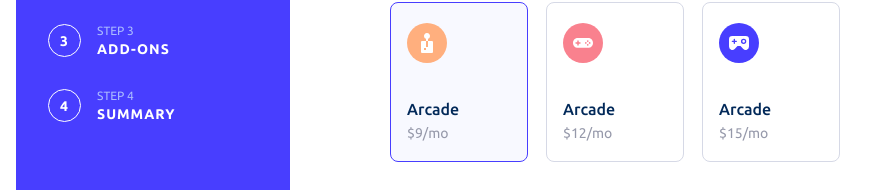
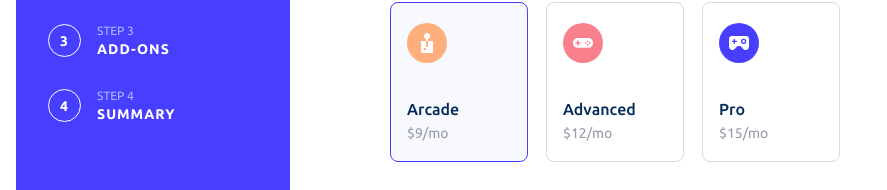
Before and after one commit to yogeshdatir/multi-step-form, a React (Vite) app: page / in a window 1280 px wide. Shown: the part 162-352 px from the top of the page, without its empty margins (0-887 px from the left). Built offline with nearby package versions, Linux system fonts and the light colour scheme.

Commit message:
added plan select state management

```diff
--- a/src/components/PlanSelectionForm/PlanSelectionForm.styled.tsx
+++ b/src/components/PlanSelectionForm/PlanSelectionForm.styled.tsx
@@ -15,6 +15,7 @@ export const Card = styled.div`
   justify-content: space-between;
   width: 138px;
   height: 160px;
+  cursor: pointer;
 
   &[aria-selected='true'] {
     border: 1px solid var(--purple, #483eff);
--- a/src/components/PlanSelectionForm/PlanSelectionForm.tsx
+++ b/src/components/PlanSelectionForm/PlanSelectionForm.tsx
@@ -24,8 +24,14 @@ import { useState } from 'react';
 
 const PlanSelectionForm = () => {
   const [isYearly, setIsYearly] = useState(false);
+  const [selectedPlan, setSelectedPlan] = useState('arcade');
+
   const handleChange = () => {
     setIsYearly(!isYearly);
+  };
+
+  const handlePlanSelection = (clickedPlan: string) => {
+    setSelectedPlan(clickedPlan);
   };
 
   return (
@@ -38,24 +44,33 @@ const PlanSelectionForm = () => {
       </FormHeader>
       <FormBody style={{ gap: '2rem' }}>
         <CardList>
-          <Card aria-selected={true}>
+          <Card
+            aria-selected={selectedPlan === 'arcade'}
+            onClick={() => handlePlanSelection('arcade')}
+          >
             <ArcadeImage />
             <CardDetails>
               <h5>Arcade</h5>
               <p>$9/mo</p>
             </CardDetails>
           </Card>
-          <Card>
+          <Card
+            aria-selected={selectedPlan === 'advanced'}
+            onClick={() => handlePlanSelection('advanced')}
+          >
             <AdvancedImage />
             <CardDetails>
-              <h5>Arcade</h5>
+              <h5>Advanced</h5>
               <p>$12/mo</p>
             </CardDetails>
           </Card>
-          <Card>
+          <Card
+            aria-selected={selectedPlan === 'pro'}
+            onClick={() => handlePlanSelection('pro')}
+          >
             <ProImage />
             <CardDetails>
-              <h5>Arcade</h5>
+              <h5>Pro</h5>
               <p>$15/mo</p>
             </CardDetails>
           </Card>
--- a/src/components/UserForm/UserForm.styled.tsx
+++ b/src/components/UserForm/UserForm.styled.tsx
@@ -93,6 +93,7 @@ export const PrimaryButton = styled.button`
   font-weight: 500;
   line-height: normal;
   margin-left: auto;
+  cursor: pointer;
 `;
 
 export const SecondaryButton = styled.button`
@@ -106,4 +107,5 @@ export const SecondaryButton = styled.button`
   font-style: normal;
   font-weight: 500;
   line-height: normal;
+  cursor: pointer;
 `;
```
